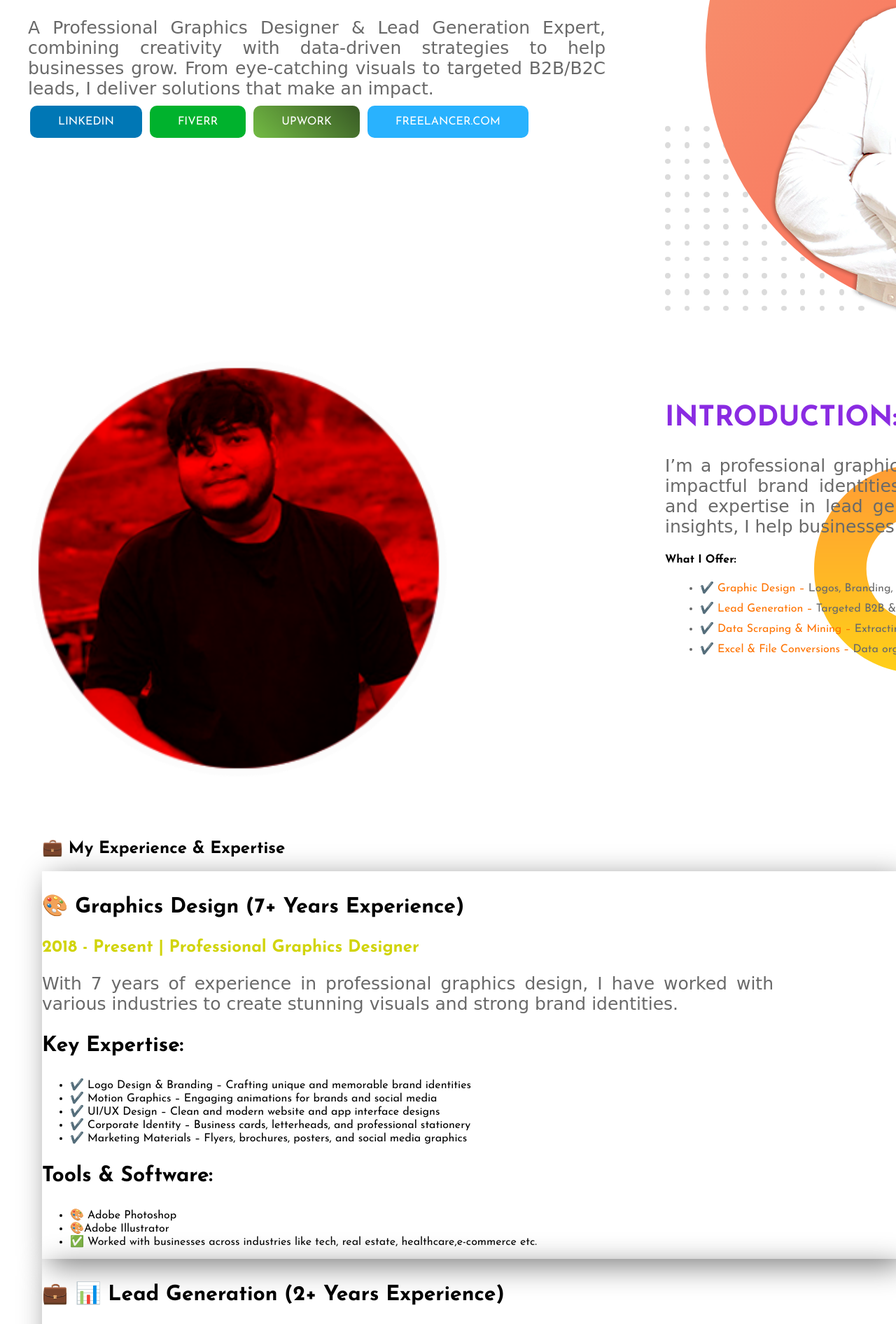
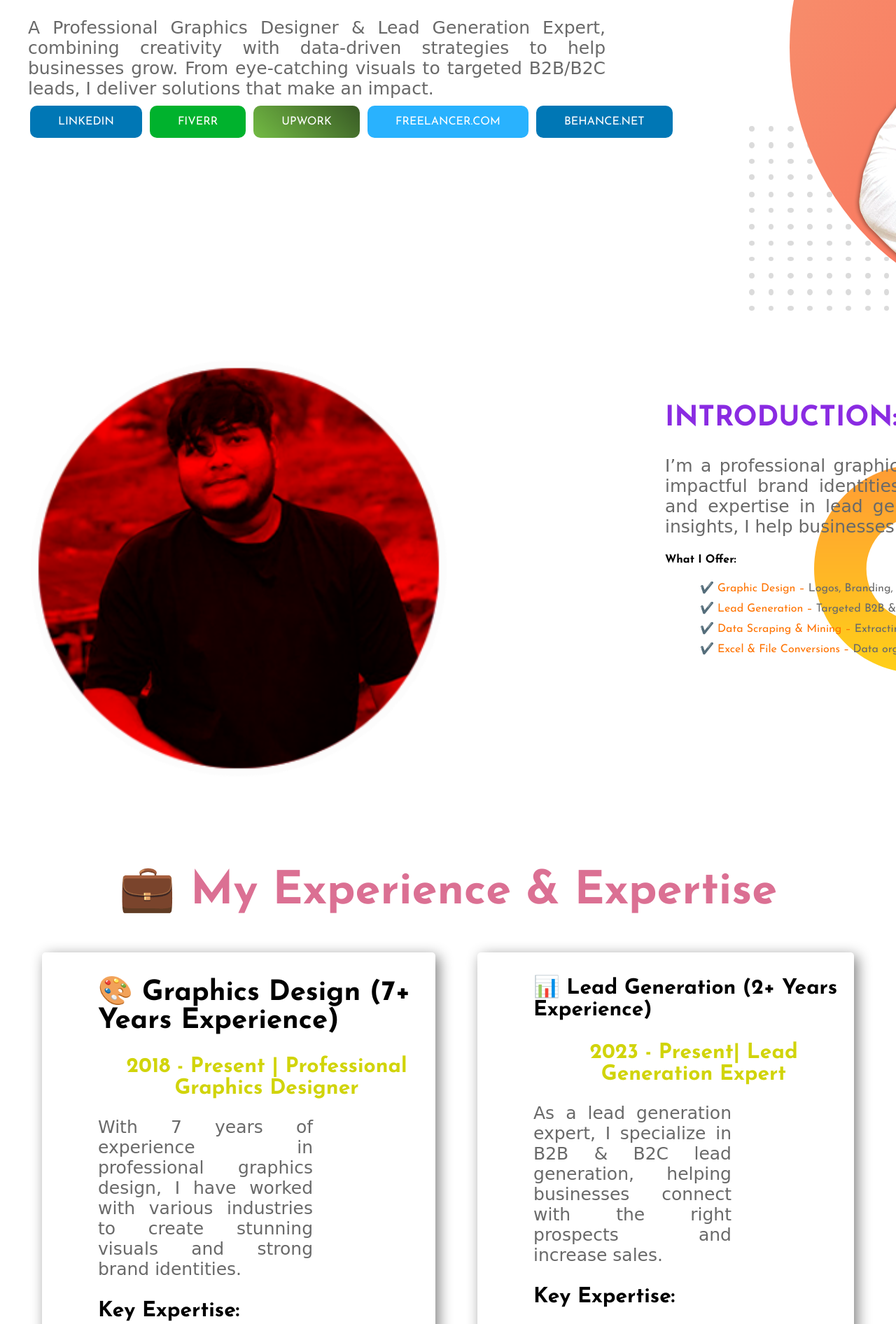
Before and after one commit to AlaminIslam-dev/My-Portfolio, a plain HTML site: page index.html in a window 1280 px wide. Shown: the part 345-2237 px from the top of the page at 70% size. Drawn offline with Linux system fonts and the light colour scheme.

Commit message:
Another Latest

```diff
--- a/index.html
+++ b/index.html
@@ -30,6 +30,7 @@
             <a class="fiverr-Button" target="_blank" href="https://www.fiverr.com/users/alaminislam4322/seller_dashboard">FIVERR</a>
             <a class="Upwork-Button" target="_blank" href="https://www.upwork.com/freelancers/~01799e17b6fdfc169f?mp_source=share">UPWORK</a>
             <a class="Freelancer" target="_blank" href="https://www.freelancer.com/u/alaminislamonti">FREELANCER.COM</a>
+            <a class="behance" target="_blank" href="https://www.behance.net/alaminislam4322">BEHANCE.NET</a>
         </div>
     </section>
 
@@ -67,14 +68,16 @@
 
     <!-- Experiences Area -->
      <section class="experience-area">
-        <h2>💼 My Experience & Expertise</h2>
+        <h2 class="experience-Heading">💼 My Experience & Expertise</h2>
 
+
+            <div class="experience-wrapper">
                 <div class="left-box">
-            <h3>🎨 Graphics Design (7+ Years Experience)</h3>
+                    <h3> <span class="Heading-Graphics">🎨 Graphics Design (7+ Years Experience)</span></h3>
                     <h2>2018 - Present | Professional Graphics Designer</h2>
                     <p>With 7 years of experience in professional graphics design, I have worked with various industries to create stunning visuals and strong brand identities.</p>
                     <h3>Key Expertise:</h3>
-            <ul>
+                    <ul class="Key-expert-list">
                         <li>✔️ Logo Design & Branding – Crafting unique and memorable brand identities</li>
                         <li>✔️ Motion Graphics – Engaging animations for brands and social media</li>
                         <li>✔️ UI/UX Design – Clean and modern website and app interface designs</li>
@@ -82,7 +85,7 @@
                         <li>✔️ Marketing Materials – Flyers, brochures, posters, and social media graphics</li>
                     </ul>
                     <h3>Tools & Software:</h3>
-            <ul>
+                    <ul class="Key-expert-list">
                         <li>🎨 Adobe Photoshop</li>
                         <li>🎨Adobe Illustrator</li>
                         <li>✅ Worked with businesses across industries like tech, real estate, healthcare,e-commerce etc.</li>
@@ -90,21 +93,24 @@
                 </div>
 
                 <div class="left-box">
-            <h3>💼 📊 Lead Generation (2+ Years Experience)</h3>
+                    <h3>📊 Lead Generation (2+ Years Experience)</h3>
                     <h2>2023 - Present| Lead Generation Expert</h2>
-            <p>As a lead generation expert, I specialize in finding the right prospects for businesses using targeted B2B & B2C strategies.</p>
+                    <p>As a lead generation expert, I specialize in B2B & B2C lead generation, helping businesses connect with the right prospects and increase sales.</p>
                     <h3>Key Expertise:</h3>
-            <Ul>
-                <li>✔️ B2B & B2C Lead Generation – Verified emails, phone numbers & decision-makers</li>
-                <li>✔️ LinkedIn Prospecting – Finding & reaching potential clients on LinkedIn</li>
-                <li>✔️ Custom Lead Lists – Industry-specific leads tailored to your business</li>
-                <li>✔️ Data Collection & Research – Market trends, customer insights & competitor analysis</li>
+                    <Ul class="Key-expert-list">
+                        <li>✔️ B2B & B2C Targeted Leads – Verified emails, phone numbers & decision-makers</li>
+                        <li>✔️ Market Research & Competitor Analysis – Finding potential business opportunities</li>
+                        <li>✔️ LinkedIn Prospecting – Identifying and engaging with potential clients</li>
+                        <li>✔️ Custom Lead Lists – Industry, location & niche-specific contacts</li>
+                        <li>✔️ Cold Email Outreach Leads – High-quality, conversion-focused email contacts</li>
                     </Ul>
                     <h3>Tools & Platforms:</h3>
-            <ul>
-                <li>🛠 Apollo, LinkedIn Sales Navigator, Hunter.io, Snov.io, ZoomInfo, etc.</li>
-                <li>✅ Helped businesses grow with high-quality, conversion-focused leads.</li>
+                    <ul class="Key-expert-list">
+                        <li>🛠 Apollo.io, LinkedIn Sales Navigator, Hunter.io, Snov.io, ZoomInfo, Skrapp.io</li>
+                            <li>✅ Helped businesses grow by providing high-quality leads tailored to their needs.</li>
+                            <li>📩 Need high-converting leads? Let’s connect!</li>
                     </ul>
+                </div>
             </div>
 
      </section>
--- a/style.css
+++ b/style.css
@@ -25,6 +25,9 @@ h3{
     padding-top: 30px;
     width: 1000px;
     height: 140px;
+}
+.right-half-box img {
+  padding-left: 120px;
 }
 
 p{      font-size: 25px;
@@ -331,6 +334,72 @@ section{
     font-weight: bold;
   }
 
+  /* BEHANCE PROFILE */
+  .behance {
+    margin: 03px;
+    padding: 15px 40px;
+    border: none;
+    outline: none;
+    color: #FFF;
+    cursor: pointer;
+    position: relative;
+    z-index: 0;
+    border-radius: 12px;
+    text-decoration: none;
+  }
+  .behance::after {
+    content: "";
+    z-index: -1;
+    position: absolute;
+    width: 100%;
+    height: 100%;
+    background-color: #0077B5;
+    left: 0;
+    top: 0;
+    border-radius: 10px;
+  }
+  /* glow */
+  .behance::before {
+    content: "";
+    background: linear-gradient(
+      45deg,
+      #FF0000, #FF7300, #FFFB00, #48FF00,
+      #00FFD5, #002BFF, #FF00C8, #FF0000
+    );
+    position: absolute;
+    top: -2px;
+    left: -2px;
+    background-size: 600%;
+    z-index: -1;
+    width: calc(100% + 4px);
+    height:  calc(100% + 4px);
+    filter: blur(8px);
+    animation: glowing 20s linear infinite;
+    transition: opacity .3s ease-in-out;
+    border-radius: 10px;
+    opacity: 0;
+  }
+
+  @keyframes glowing {
+    0% {background-position: 0 0;}
+    50% {background-position: 400% 0;}
+    100% {background-position: 0 0;}
+  }
+
+  /* hover */
+  .behance:hover::before {
+    opacity: 1;
+  }
+
+  .behance:active:after {
+    background: transparent;
+  }
+
+  .behance:active {
+    color: #000;
+    font-weight: bold;
+  }
+
   .down-right-area{
     margin-top: -600px;
     margin-left: 920px;
@@ -350,6 +419,7 @@ section{
   .offer-list li{
     margin: 10px;
     color: dimgray;
+    list-style: none;
   }
   .bold{
     font width:700px;
@@ -359,12 +429,38 @@ section{
   .experience-area{
     padding-top: 500px;
     padding-left: 60px;
+    padding-right: 60px;
+    padding-bottom: 60px;
   }
+  .experience-Heading{
+    font-size: 65px;
+    color: palevioletred;
+    text-align: center;
+  }
+
+  .experience-wrapper{
+    display: flex;
+    gap: 60px;
+  }
+
   .left-box{
     padding-top: 1px;
-    float: left;
-    box-shadow: 10px 10px 40px grey
+    box-shadow: 5px 5px 20px grey;
+    padding-left: 80px;
+    border-radius: 5px;
   }
   .left-box h2{
-    color: #d1d40b;
+      color: #d1d40b;
+      text-align: center;
+      font-size: 30px;
   }
+
+  .Key-expert-list{
+    list-style: none;
+    margin-left: -44px;
+    font-size: 20px;
+  }
+  .Heading-Graphics{
+    font-size: 40px;
+    text-align: center;
+  }
```
Lines whose indentation alone changed are shown as unchanged.
